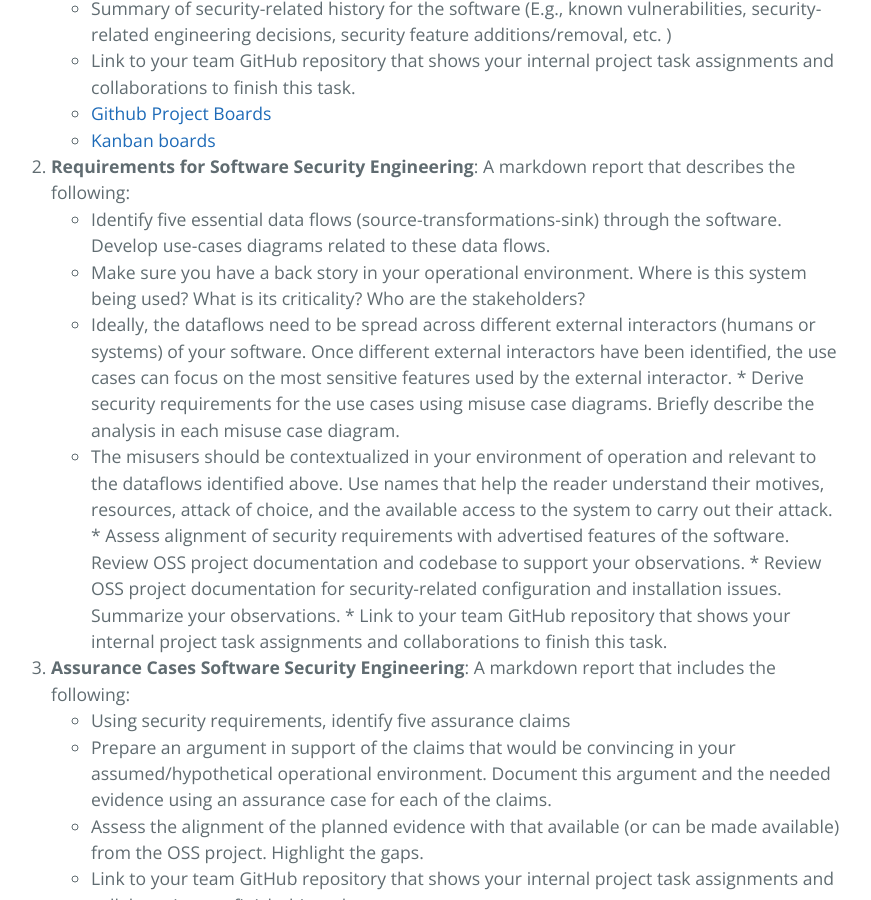
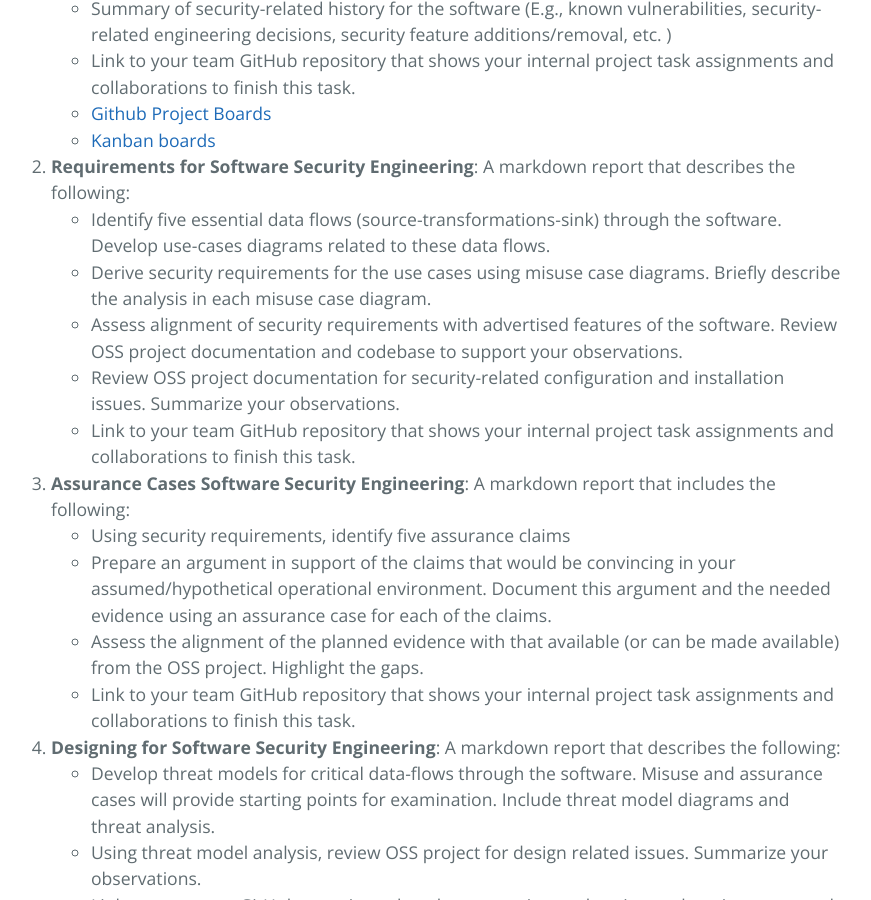
Before and after one commit to robinagandhi/swa, a Jekyll site: the page built from pages/project.md, in a window 1280 px wide and 900 px high, scrolled down 1027 px. Shown: the whole window, without its empty margins (213-1084 px from the left). Built offline with Jekyll 4.4.1, drawn with Linux system fonts in a browser that asks for light colours.

Commit message:
Update project.md

```diff
--- a/pages/project.md
+++ b/pages/project.md
@@ -24,10 +24,7 @@ The project will have the following deliverables:
      - [Kanban boards](https://en.wikipedia.org/wiki/Kanban_board)
 1. **Requirements for Software Security Engineering**: A markdown report that describes the following:
   * Identify five essential data flows (source-transformations-sink) through the software. Develop use-cases diagrams related to these data flows.
-    * Make sure you have a back story in your operational environment. Where is this system being used? What is its criticality? Who are the stakeholders?
-    * Ideally, the dataflows need to be spread across different external interactors (humans or systems) of your software. Once different external interactors have been identified, the use cases can focus on the most sensitive features used by the external interactor.
   * Derive security requirements for the use cases using misuse case diagrams. Briefly describe the analysis in each misuse case diagram.
-    * The misusers should be contextualized in your environment of operation and relevant to the dataflows identified above. Use names that help the reader understand their motives, resources, attack of choice, and the available access to the system to carry out their attack.
   * Assess alignment of security requirements with advertised features of the software. Review OSS project documentation and codebase to support your observations.
   * Review OSS project documentation for security-related configuration and installation issues. Summarize your observations.
   * Link to your team GitHub repository that shows your internal project task assignments and collaborations to finish this task.
```
